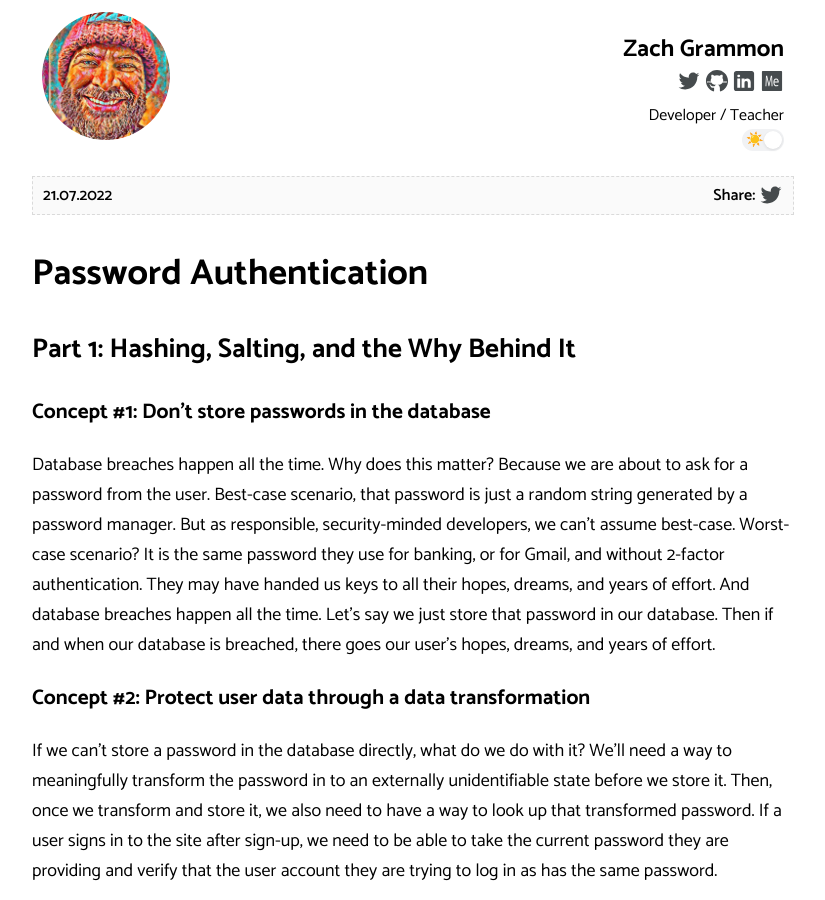
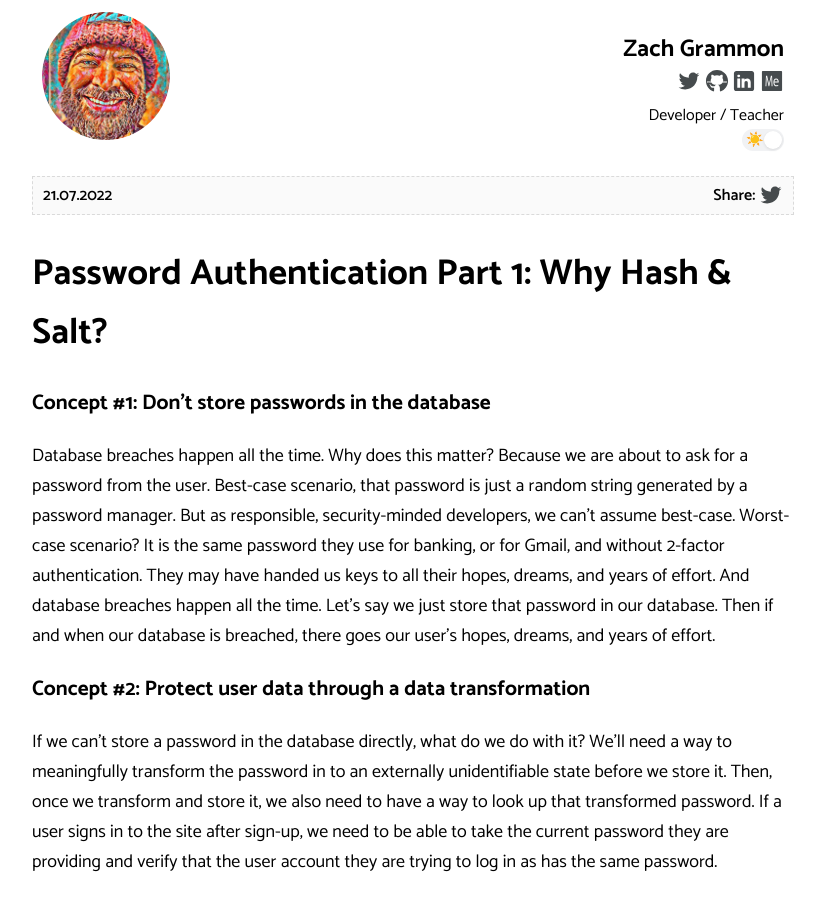
Before and after one commit to zacgra/zacgra.github.io, a Jekyll site: the page built from _posts/2022-7-21-Intro-To-Auth-pt1.md, in a window 1280 px wide and 900 px high. Shown: the whole window, without its empty margins (227-1052 px from the left). Built offline with Jekyll 4.4.1, drawn with Linux system fonts in a browser that asks for light colours.

Commit message:
Update title in Intro to Auth pt1

```diff
--- a/_posts/2022-7-21-Intro-To-Auth-pt1.md
+++ b/_posts/2022-7-21-Intro-To-Auth-pt1.md
@@ -1,12 +1,10 @@
 ---
-title: "Password Authentication"
+title: "Password Authentication Part 1: Why Hash & Salt?"
 author: zacgra
 layout: post
 categories: Code
 tags: [ruby, rails, authentication]
 ---
-
-## Part 1: Hashing, Salting, and the Why Behind It
 
 ### Concept #1: Don't store passwords in the database
 
```
